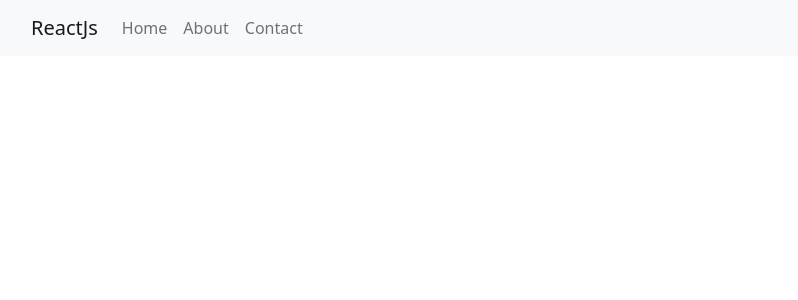
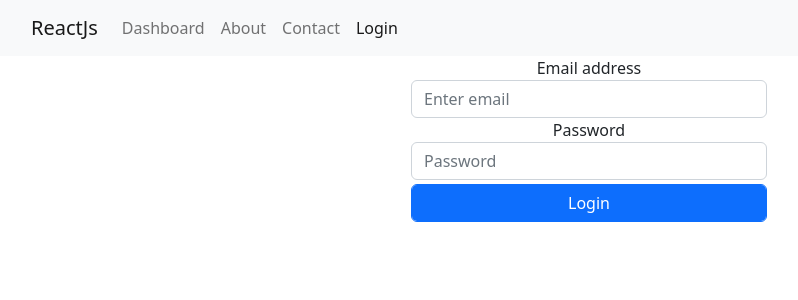
Before and after one commit to alamin899/react-js-test-project, a React (Create React App) app: page /login in a window 1280 px wide. Shown: the top 300 px of the page, without its empty margins (51-849 px from the left). Built offline with nearby package versions, Linux system fonts and the light colour scheme.

Commit message:
[feat]:added authentication system

```diff
--- a/src/App.js
+++ b/src/App.js
@@ -5,17 +5,22 @@ import {Routes, Route} from "react-router-dom";
 import Home from "./components/home/Home";
 import About from "./components/about/About";
 import Contact from "./components/contact/Contact";
-import Login from './components/login/login';
+import Login from './components/auth/login';
+import PrivateOutlet from './components/privateOutlet/PrivateOutlet';
 
 export default function App() {
     return (
         <div className="App">
-            <NavbarComponent/>
+            <NavbarComponent />
                 <Routes>
-                        <Route path='/' element={<Login/>}/>
-                        <Route path='/home' element={<Home/>}/>
-                        <Route path="/about" element={<About/>}/>
-                        <Route path="/contact" element={<Contact/>}/>
+                        <Route path='/' element={<Login />}/>
+                        <Route path='/login' element={<Login />}/>
+                        <Route path="/*" element={<PrivateOutlet />} >
+                            <Route path='dashboard' element={<Home />} />
+                            <Route path="about" element={<About/>} />
+                            <Route path="contact" element={<Contact />} />
+                        </Route>
+
                 </Routes>
         </div>
     );
--- a/src/components/login/login.jsx
+++ b/src/components/auth/login.jsx
@@ -39,8 +39,9 @@ export default function Login() {
   const loginSubmit = (e) => {
     e.preventDefault();
     let validate =handleValidation();
-      localStorage.setItem('email', JSON.stringify(email));
-      localStorage.setItem('password', JSON.stringify(password));
+      localStorage.setItem('email', email);
+      localStorage.setItem('password', password);
+      window.location.href = "/dashboard";
 
   };
 
--- a/src/components/home/Home.jsx
+++ b/src/components/home/Home.jsx
@@ -3,7 +3,7 @@ import React from "react";
 export default function Home() {
     return(
         <div>
-            <h1>Home</h1>
+            <h1>Dashboard</h1>
         </div>
     );
 }
--- a/src/components/navbar/Navbar.js
+++ b/src/components/navbar/Navbar.js
@@ -1,9 +1,18 @@
 import 'bootstrap/dist/css/bootstrap.min.css'
 import React from 'react';
-import {Navbar, Nav, Container} from 'react-bootstrap';
+import {Navbar, Nav, Container,A} from 'react-bootstrap';
 import {NavLink} from 'react-router-dom';
+import useAuth from '../../hooks/useAuth';
 
 export default function NavbarComponent() {
+    const auth= useAuth();
+
+    const logOut = ()=>{
+        localStorage.clear();
+
+        window.location.href = '/login';
+    }
+
     return (
         <div>
             <Navbar bg="light" expand="lg">
@@ -12,9 +21,10 @@ export default function NavbarComponent() {
                     <Navbar.Toggle aria-controls="basic-navbar-nav"/>
                     <Navbar.Collapse id="basic-navbar-nav">
                         <Nav className="me-auto">
-                            <Nav.Link as={NavLink} to="/home">Home</Nav.Link>
+                            <Nav.Link as={NavLink} to="/dashboard">Dashboard</Nav.Link>
                             <Nav.Link as={NavLink} to="/about">About</Nav.Link>
                             <Nav.Link as={NavLink} to="/contact">Contact</Nav.Link>
+                          {auth ? <Nav.Link onClick={logOut}>Logout</Nav.Link> : <Nav.Link as={NavLink} to="/login" >Login</Nav.Link>}
                         </Nav>
                     </Navbar.Collapse>
                 </Container>
--- /dev/null
+++ b/src/components/privateOutlet/PrivateOutlet.js
@@ -0,0 +1,9 @@
+
+import { Navigate,Outlet } from "react-router-dom";
+import useAuth from "../../hooks/useAuth";
+
+export default function PrivateOutlet(){
+    let auth = useAuth();
+
+    return (auth)? <Outlet /> : <Navigate to="/login"></Navigate>;
+}
--- /dev/null
+++ b/src/hooks/useAuth.js
@@ -0,0 +1,14 @@
+
+
+export default function useAuth(){
+    let email = localStorage.getItem('email');
+
+    let password = localStorage.getItem('password');
+
+    if(email === `alamin@appnap.io` && password === `password`){
+        return true;
+    }
+    else{
+        return false;
+    }
+}
```
